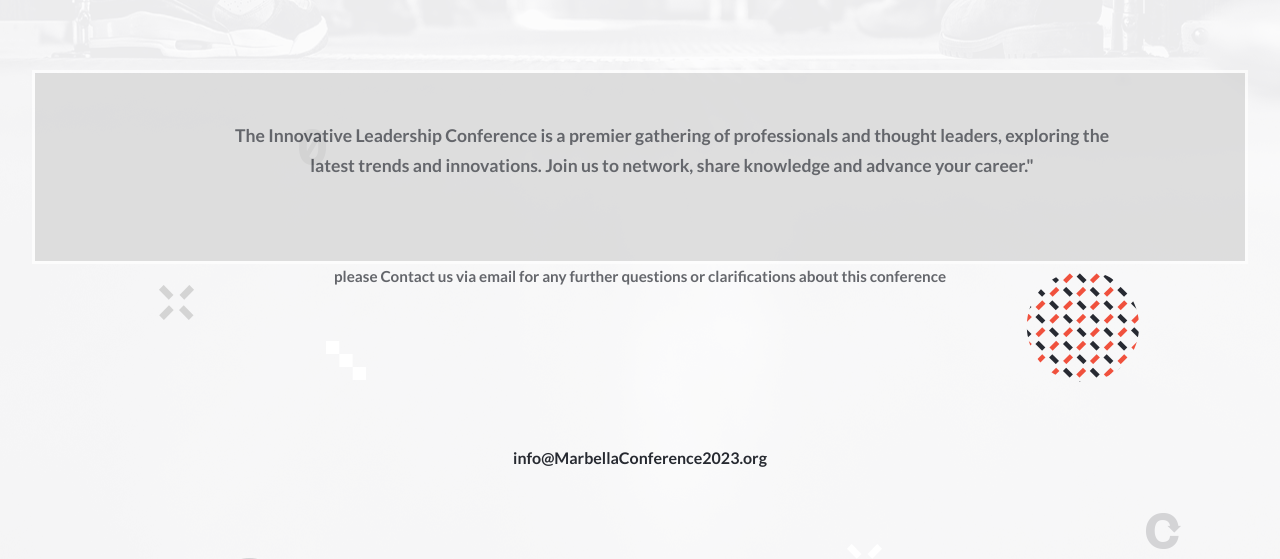
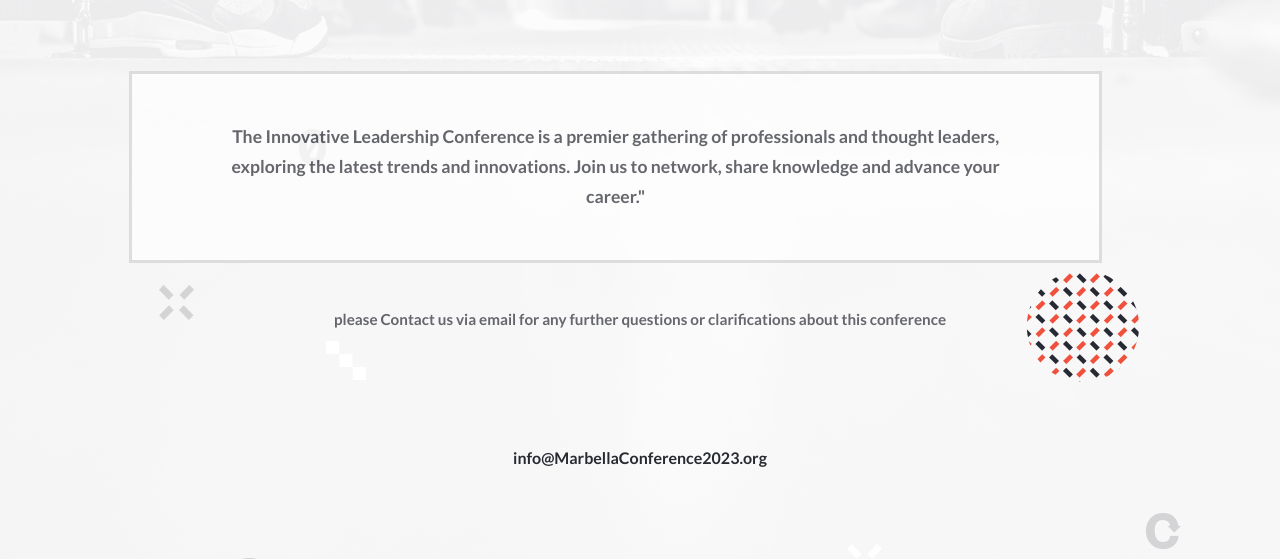
Before and after one commit to ANTOINE1128/capstone-project-1---Conference-page, a website: page about.html in a window 1280 px wide. Shown: the part 219-778 px from the top of the page. Drawn offline with nearby package versions, Linux system fonts and the light colour scheme; a web font is replaced by a local one.

Commit message:
style changes

```diff
--- a/about.style.css
+++ b/about.style.css
@@ -139,7 +139,7 @@ main .title-main {
 }
 
 main .description-main {
-  background-color: lightgrey;
+  background-color: #fff;
   font-weight: 700;
   font-size: 1.1rem;
   margin-bottom: 1rem;
@@ -478,20 +478,24 @@ main .location-main {
 
   /* ================= about page======================= */
   main .about-description {
-    background-color: lightgrey;
+    background-color: #fff;
     font-weight: 700;
     font-size: 1.1rem;
     margin-bottom: 1rem;
     line-height: 1.7;
-    border: 3px solid #fff;
+    border: 3px solid lightgray;
     color: #272a31;
     height: auto;
     margin-top: 8%;
-    padding: 3rem 8rem 5rem 12rem;
+    margin-left: 8%;
+    padding: 3rem 5rem 3rem 5rem;
     opacity: 0.8;
     opacity: 0.7;
+    width: 80%;
   }
-
+.location-main{
+  margin-top: 7%;
+}
   .sponsors {
     display: none;
   }
```
